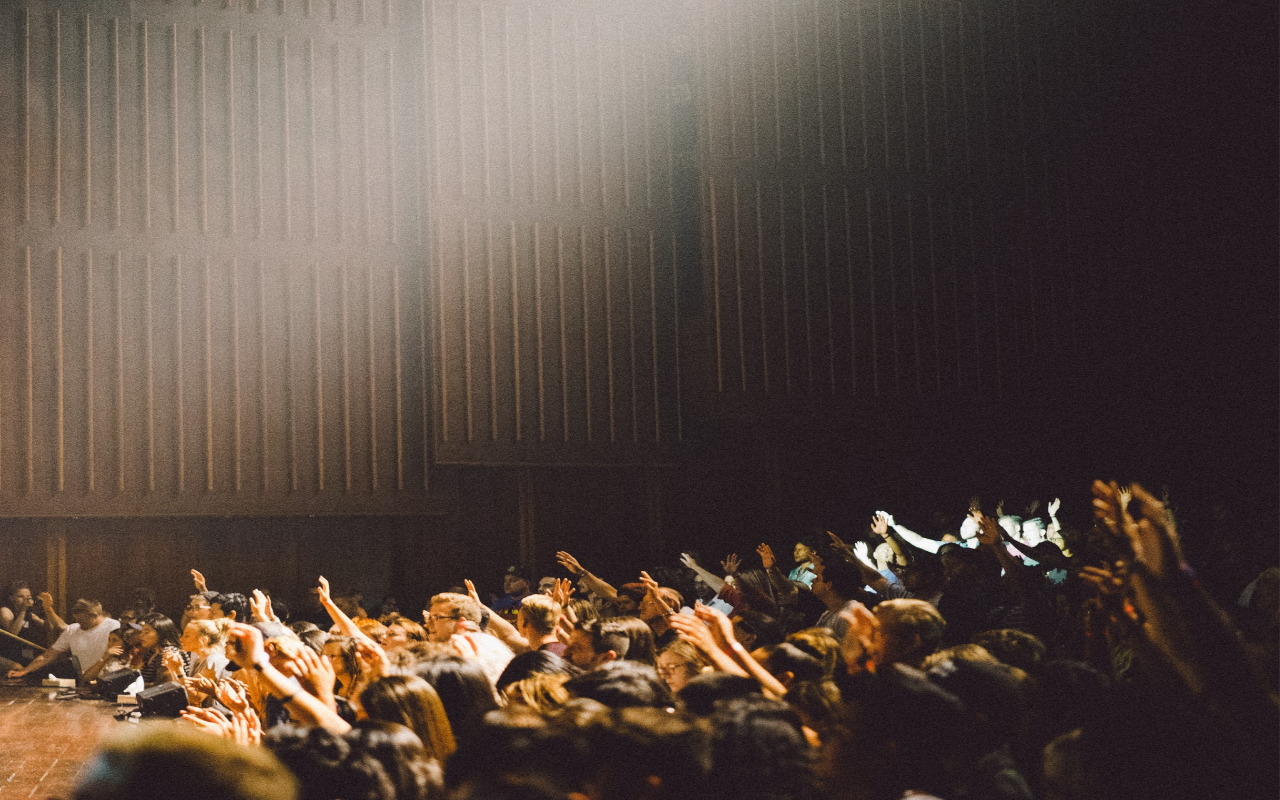
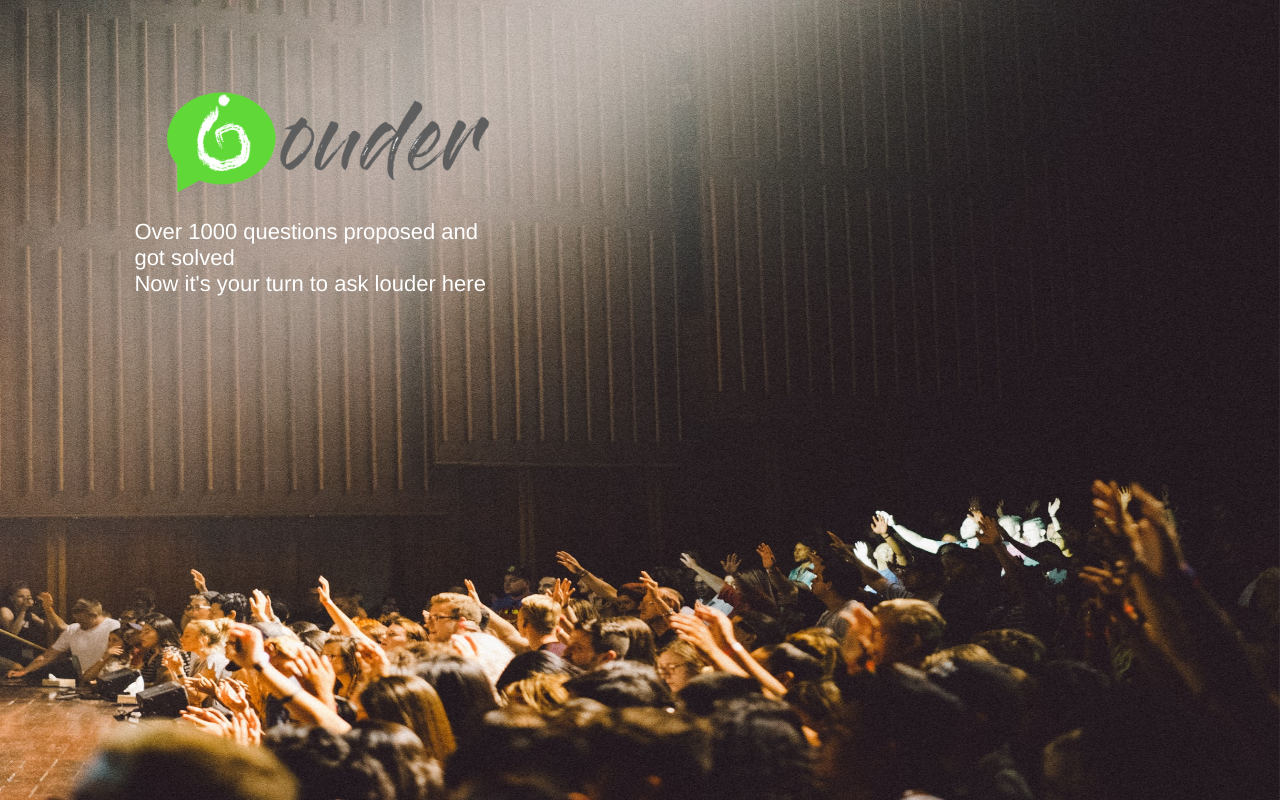
Before and after one commit to FENGRUI99/Q-A-Web-Front-End, a Vue app in the folder finalvue1/: page / in a window 1280 px wide. Shown: the top 800 px of the page. Built offline with nearby package versions, Linux system fonts and the light colour scheme.

Commit message:
login new

```diff
--- /dev/null
+++ b/finalvue1/src/components/Title.vue
@@ -0,0 +1,63 @@
+<template>
+  <div>
+    <div @click="toDetailPage (item)">
+      <div class="background" style="left:0;top:0;">
+        <img :src="imgSrc"  alt="" />
+      </div>
+      <div style="width: 30%; margin-left: 10%; z-index: 10">
+        <img :src="logo"  alt="" />
+        <p style="color: white;font-size: 22px;text-align: left">  Over 1000 questions proposed and got solved<br>
+          Now it's your turn to ask louder here </p>
+      </div>
+    </div>
+    </div>
+</template>
+
+<script>
+export default {
+  name: 'Title',
+  data () {
+    return {
+      imgSrc: require('../assets/background.jpg'),
+      coverSrc: require('../assets/cover.png'),
+      logo: require('../assets/logo1.png'),
+      item: {}
+    }
+  },
+  methods: {
+    toDetailPage (item) {
+      this.item = JSON.stringify(item)
+      sessionStorage.setItem('item', this.item)
+      this.$router.push({
+        path: '/Login',
+        name: 'Login',
+        params: {
+          item: this.item
+        }
+      })
+    }
+  }
+}
+</script>
+
+<style scoped>
+img{
+  width: 100%;
+  height: 100%;
+  vertical-align: top;
+}
+
+.background{
+  margin: 0;
+  padding: 0;
+  width:100%;
+  height:100%;  /**宽高100%是为了图片铺满屏幕 */
+  z-index:-100;
+  position: fixed;
+  repeat: no-repeat;
+  background-attachment: fixed;
+  background-size: cover;
+  -moz-background-size: cover;
+  -webkit-background-size: cover;
+}
+</style>
--- a/finalvue1/src/router/index.js
+++ b/finalvue1/src/router/index.js
@@ -7,13 +7,14 @@ import Header from '../components/Header'
 import Register from '../views/Register'
 import ProblemDetailPage from '../views/ProblemDetailPage'
 import Register2 from '../views/Register2'
+import Title from '../components/Title'
 Vue.use(Router)
 
 export default new Router({
   mode: 'history',
   routes: [
     {
-      path: '/',
+      path: '/Login',
       name: 'Login',
       component: Login
     },
@@ -48,6 +49,11 @@ export default new Router({
       path: '/Register2',
       name: 'Register2',
       component: Register2
+    },
+    {
+      path: '/',
+      name: 'Title',
+      component: Title
     }
   ]
 })
--- a/finalvue1/src/views/Login.vue
+++ b/finalvue1/src/views/Login.vue
@@ -1,75 +1,31 @@
 <template>
   <div>
-<!--    <div v-if="cover === 0">-->
-
-    <div class="background" style="left:0;top:0;z-index:1" id = 'cover'>
+    <div class="background" style="left:0;top:0;  ">
       <img :src="imgSrc"  alt="" />
     </div>
-<!--  <div class="background" style="z-index: 20; width: 50%;height: 60%; margin: 30px" id = 'cover2'>-->
-    <div style="text-align: center;width: 60%; margin: auto" id="logo">
-      <img :src="logo"  alt="" />
-    </div>
-<!--  </div>-->
-<!--    <el-header>-->
-<!--      <div>-->
-<!--        <RealHead></RealHead>-->
-<!--      </div>-->
-<!--    </el-header>-->
-    <div id = 'home'>
-      <br>
-      <br>
-      <div style="width: 20%; margin: auto">
+    <div style="width: 17%; margin: -40px auto 10px auto">
       <img :src="logo"  alt="" />
     </div>
     <br>
-      <div>
-      <table class = "side p" style="width: 45%;line-height:45px;background: rgba(232,231,231,0.5);box-shadow: #cccccc;-moz-box-shadow: #2c3e50">
-<!--        <div class="animate seven" style="margin: auto;">-->
-<!--          <br>-->
-<!--          <span style="color: white">L</span><span style="color: white">o</span><span style="color: white">g</span>&nbsp;-->
-<!--          <span style="color: white">i</span><span style="color: white">n</span>&nbsp;-->
-<!--          <span style="color: white">L</span><span style="color: white">o</span><span style="color: white">u</span><span style="color: white">d</span><span style="color: white">e</span><span style="color: white">r</span><span style="color: white">!</span>-->
-<!--          <br>-->
-<!--        </div>-->
+    <div id="total">
       <div style="text-align: left">
-          <button class="button" style=" border-bottom:3px solid green;width: 15%;font-weight:bold; font-size: x-large; padding: 10px" disabled>Log in</button>
-          <button class="button" style="width: 15%; font-family: Arial, sans-serif; font-size: x-large; padding: 10px" v-on:click="toRegister">Sign up</button>
+        <button class="button" style=" border-bottom:3px solid green;width: 19%;font-weight:bold; font-size: x-large; padding: 10px; margin-left: 1%" disabled>Log in</button>
+        <button class="button" style="width: 19%; font-family: Arial, sans-serif; font-size: x-large; padding: 10px" v-on:click="toRegister">Sign up</button>
       </div>
       <br>
-<!--/*        <div style="width: 100%;margin: auto">*/-->
-<!--            <td style="width: 100%">-->
-<!--                <td colspan="2" style="width: 50%">-->
-<!--&lt;!&ndash;                  <div class="link-top" style="line-height:30px;width: 70%" ></div>&ndash;&gt;-->
-<!--                  <br>-->
-<!--                </td>-->
-<!--              <td>-->
-          <ul style="display: inline">
-            <li>
-            <ul>
+      <ul style="float:left; border: 3px;border-color: white #cccccc white white;border-style:solid;padding-right: 3%;width: 40%">
         <li>Student ID</li>
-                   <li><el-input v-model="user_id" placeholder="请输入内容"></el-input></li>
+        <li><el-input  v-model="user_id" placeholder="enter your student id"></el-input></li>
         <li>Password</li>
-                    <li><el-input v-model="user_pwd" placeholder="请输入内容"></el-input></li>
-                    <li><button style="font-size: large; color: white" v-on:click="toPage">Login</button></li>
+        <li><el-input  v-model="user_pwd" placeholder="enter your password"></el-input></li>
+        <br>
+        <li><el-button type="success" v-on:click="toPage" style="height: 40px"> Login  </el-button></li>
       </ul>
-              </li>
-            <li  style="width: 80%; margin: 0 -10px; padding: 0px; font-weight: bold; color: #302e2e">
-              Over 1000 questions proposed and got solved<br>
-              Now it's your turn to ask louder here
-
-            </li>
+      <ul style="float:right;width: 40%;color: darkblue;font-weight: bold">
+        <li style="width: 90%;">Over 1000 questions proposed and got solved.</li>
+        <li style="width: 90%;">Now it's your turn to ask louder here</li>
       </ul>
-
-<!--          <div style="clear:both;text-align: center">-->
-
-<!--            <button style="font-size: large; color: white" v-on:click="toPage">Login</button>&nbsp;&nbsp;&nbsp;&nbsp;&nbsp;&nbsp;&nbsp;&nbsp;&nbsp;&nbsp;&nbsp;&nbsp;-->
-<!--            <button style="font-size: large; color: white"  v-on:click="toRegister">Sign up</button>-->
-
-<!--          </div>-->
-          <br/>
-      </table><br/><br/>
-      <iframe src="/foot" width="100%" height="50%" frameborder="0"></iframe>
-      </div>
+      <div style="clear:both"></div>
     </div>
   </div>
 </template>
@@ -90,13 +46,6 @@ export default {
       user_id: '',
       user_pwd: ''
     }
-  },
-  mounted () {
-    document.addEventListener('click', e => {
-      document.getElementById('cover').style.zIndex = '-100'
-      document.getElementById('logo').style.zIndex = '-300'
-      // document.getElementById('home').style.zIndex = '200'
-    })
   },
   methods: {
     toPage () {
@@ -325,12 +274,20 @@ input[type = checkbox]{
   -webkit-background-size: cover;
 }
 
-.front{
-  z-index:1;
-  position: absolute;
-}
 li{
   list-style: none;
   text-align: left;
 }
+#total{
+  z-index: -20;
+  width: 45%;
+  margin:0 auto;
+  background: #fffdfd;
+  border: 1px;
+  border-color:#cccccc;
+  border-style:solid;
+  border-radius: 10px;
+  box-shadow: 0 2px 12px 0 rgba(0, 0, 0, 0.1);
+  opacity: 0.8;
+}
 </style>
```
Lines whose indentation alone changed are shown as unchanged.
